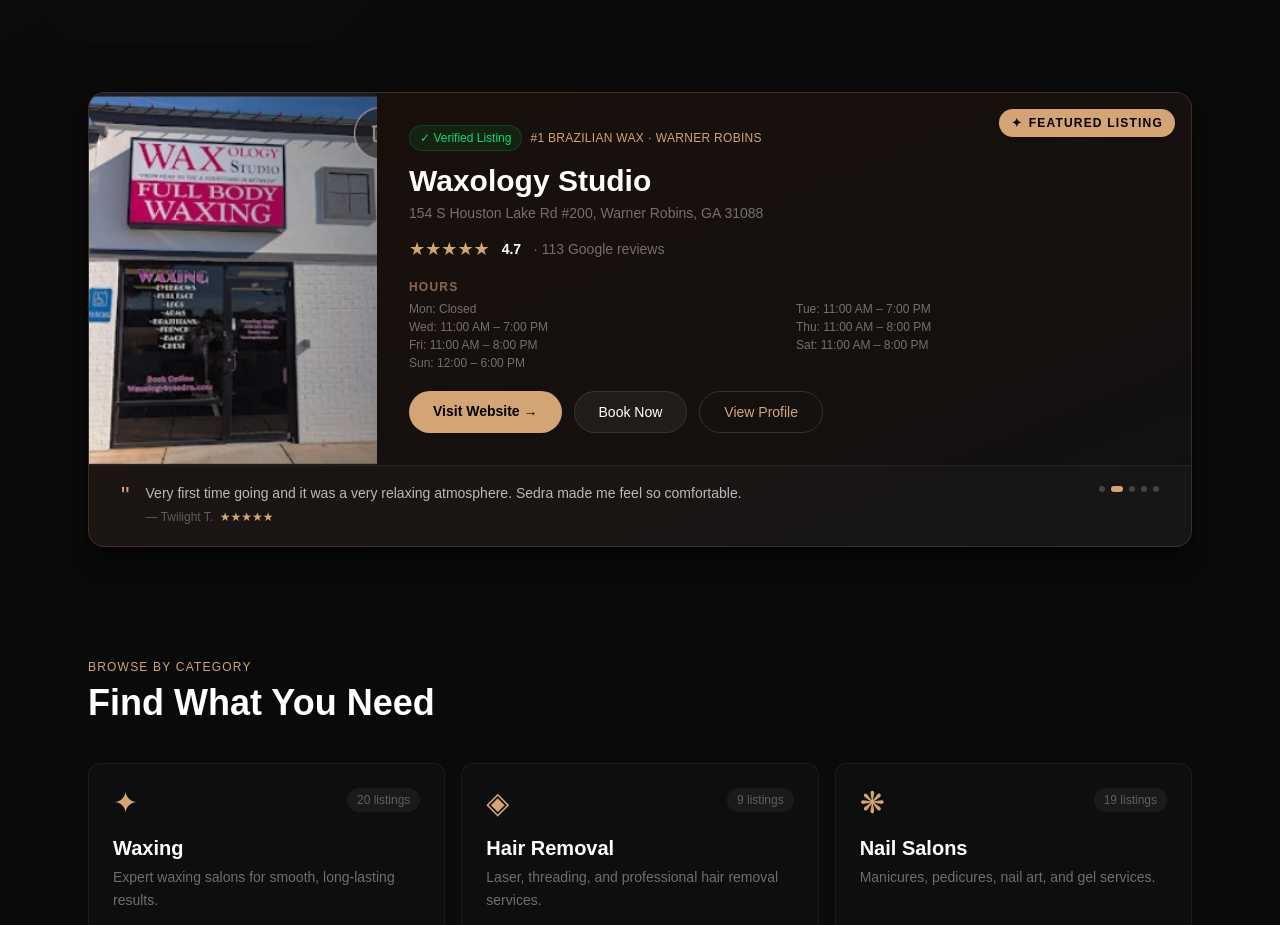
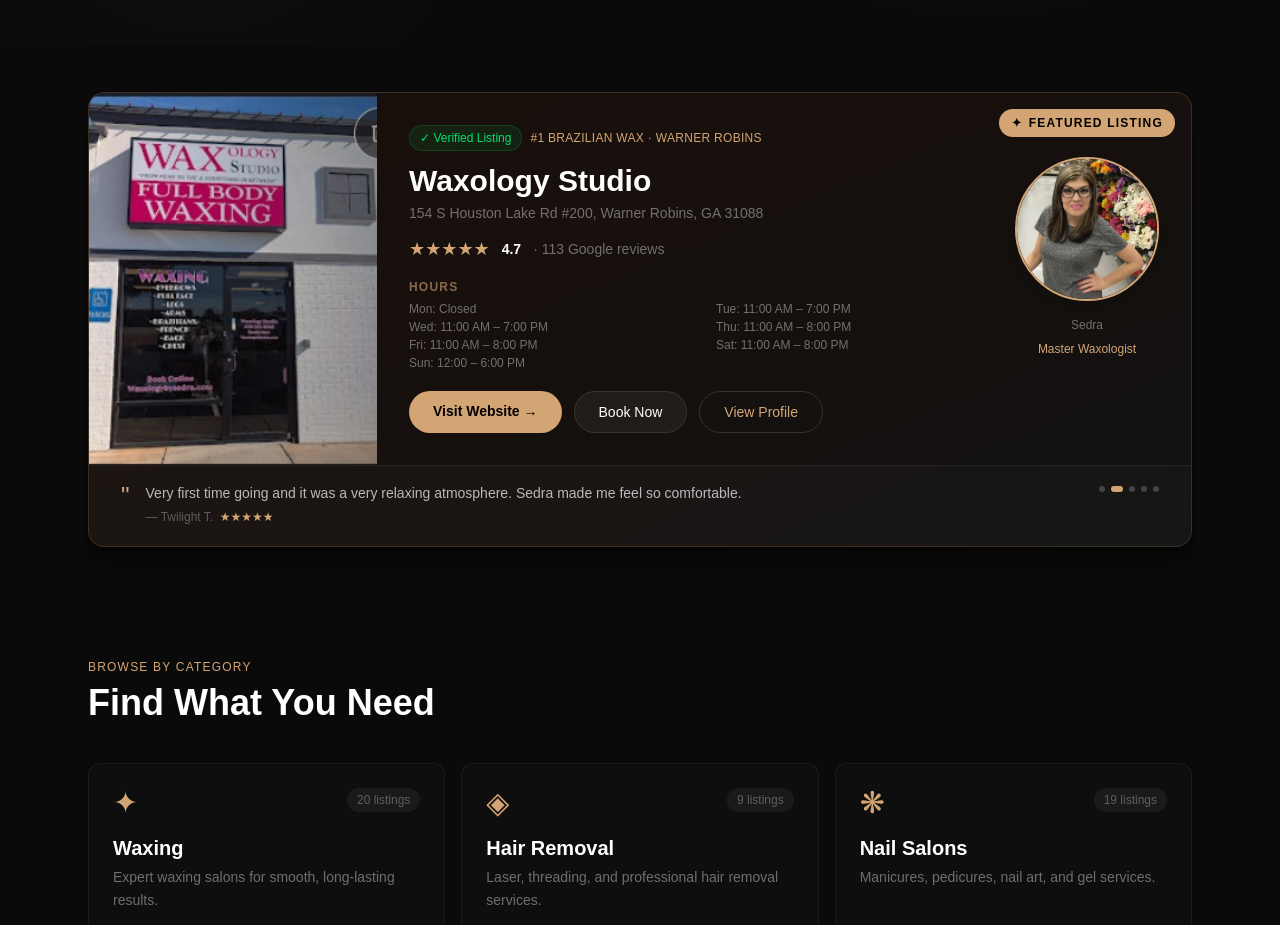
Before and after one commit to skenned23/warnerrobinsbeauty, a Next.js app: page / in a window 1280 px wide. Shown: the part 780-1705 px from the top of the page. Built offline with nearby package versions, Linux system fonts and the light colour scheme; a web font is replaced by a local one.

Commit message:
add Sedra headshot to featured listing

```diff
--- a/app/components/FeaturedListing.tsx
+++ b/app/components/FeaturedListing.tsx
@@ -40,17 +40,16 @@
 
           {/* Photo */}
           <div className="md:w-72 h-56 md:h-auto shrink-0 relative overflow-hidden">
-            <img
-              src="/waxology.jpg"
-              alt="Waxology Studio"
-              className="w-full h-full object-cover"
-            />
+            <img src="/waxology.jpg" alt="Waxology Studio" className="w-full h-full object-cover" />
             <div className="absolute inset-0 bg-gradient-to-r from-transparent to-[#1a0f0a]/40" />
           </div>
 
           {/* Info */}
           <div className="flex-1 p-7 md:p-8">
-            {/* Verified + rank */}
+            <div className="flex items-start justify-between gap-4">
+
+              {/* Left — text info */}
+              <div className="flex-1">
                 <div className="flex items-center gap-2 mb-3 flex-wrap">
                   <span className="flex items-center gap-1 text-xs bg-green-500/10 text-green-400 border border-green-500/20 px-2.5 py-1 rounded-full font-medium">
                     ✓ Verified Listing
@@ -60,21 +59,15 @@
                   </span>
                 </div>
 
-            <h2 className="text-3xl font-bold text-white mb-1">
-              Waxology Studio
-            </h2>
-            <p className="text-white/40 text-sm mb-3">
-              154 S Houston Lake Rd #200, Warner Robins, GA 31088
-            </p>
+                <h2 className="text-3xl font-bold text-white mb-1">Waxology Studio</h2>
+                <p className="text-white/40 text-sm mb-3">154 S Houston Lake Rd #200, Warner Robins, GA 31088</p>
 
-            {/* Stars + rating */}
                 <div className="flex items-center gap-3 mb-4">
                   <span className="flex gap-0.5 text-[#D4A574] text-lg">★★★★★</span>
                   <span className="text-sm font-semibold text-white">4.7</span>
                   <span className="text-sm text-white/40">· 113 Google reviews</span>
                 </div>
 
-            {/* Hours */}
                 <div className="mb-5">
                   <p className="text-xs font-semibold text-[#D4A574]/60 uppercase tracking-widest mb-1.5">Hours</p>
                   <div className="grid grid-cols-2 gap-x-6 gap-y-0.5 text-xs text-white/40">
@@ -88,7 +81,6 @@
                   </div>
                 </div>
 
-            {/* CTA buttons */}
                 <div className="flex flex-wrap gap-3">
                   <a href="http://waxologybysedra.com" target="_blank" rel="noopener noreferrer"
                     className="bg-[#D4A574] hover:bg-[#C4956A] text-black px-6 py-2.5 rounded-full text-sm font-semibold transition-colors">
@@ -98,10 +90,20 @@
                     className="bg-white/5 hover:bg-white/10 border border-white/10 text-white px-6 py-2.5 rounded-full text-sm font-medium transition-colors">
                     Book Now
                   </a>
-              <Link href="/waxology-studio"
+                  <Link href="http://waxologybysedra.com"
                     className="border border-[#D4A574]/20 text-[#D4A574] hover:bg-[#D4A574]/5 px-6 py-2.5 rounded-full text-sm font-medium transition-colors">
                     View Profile
                   </Link>
+                </div>
+              </div>
+
+              {/* Right — Sedra's photo */}
+              <div className="hidden md:flex flex-col items-center gap-2 shrink-0 mt-8">
+                <img src="/sedra.jpg" alt="Sedra" className="w-36 h-36 rounded-full object-cover border-2 border-[#D4A574] shadow-lg" />
+                <p className="text-xs text-white/40 mt-2">Sedra</p>
+                <p className="text-xs text-[#D4A574]">Master Waxologist</p>
+              </div>
+
             </div>
           </div>
         </div>
```
Also changed, not shown: public/sedra.jpg (added). Lines whose indentation alone changed are shown as unchanged.
